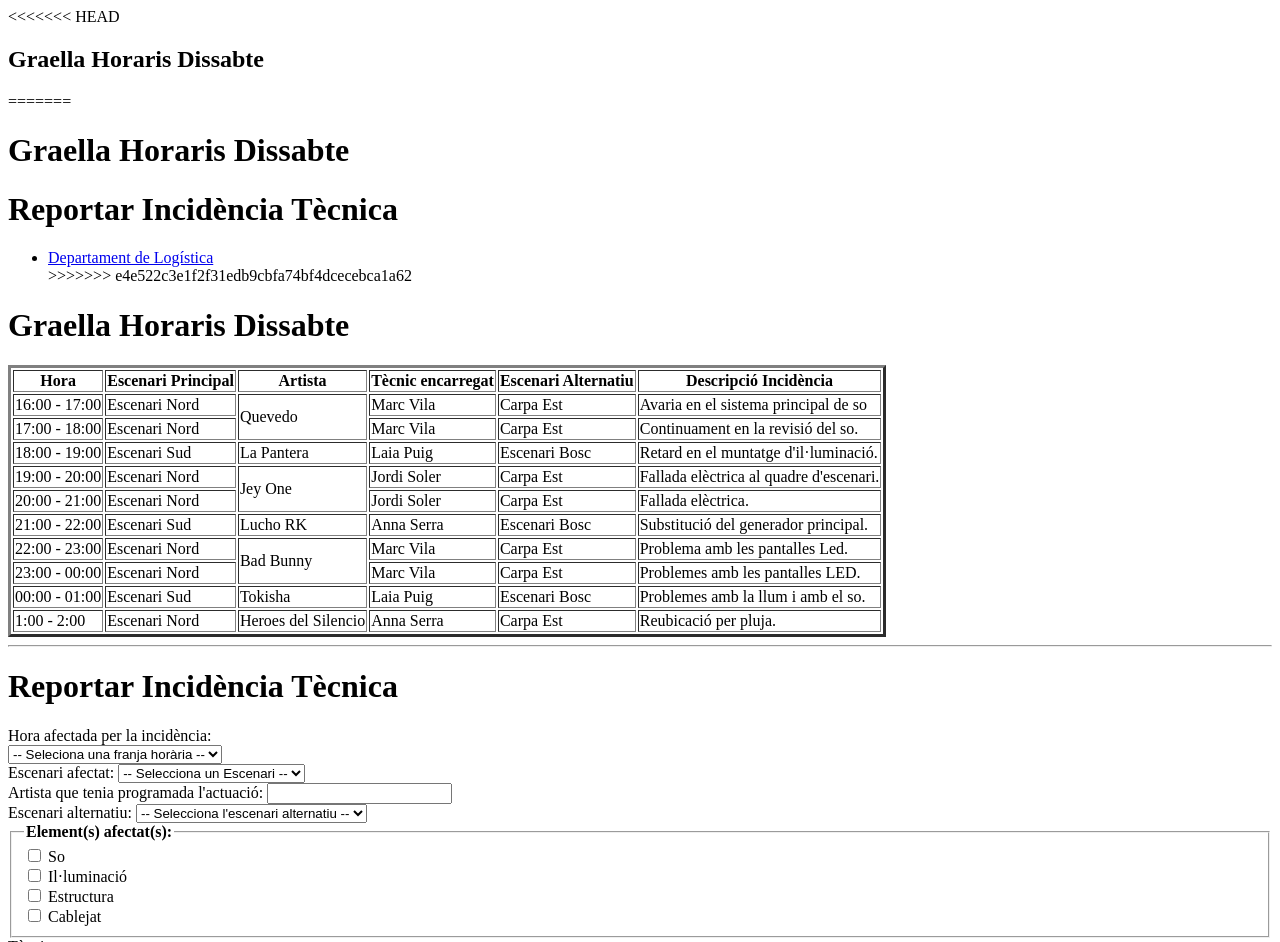
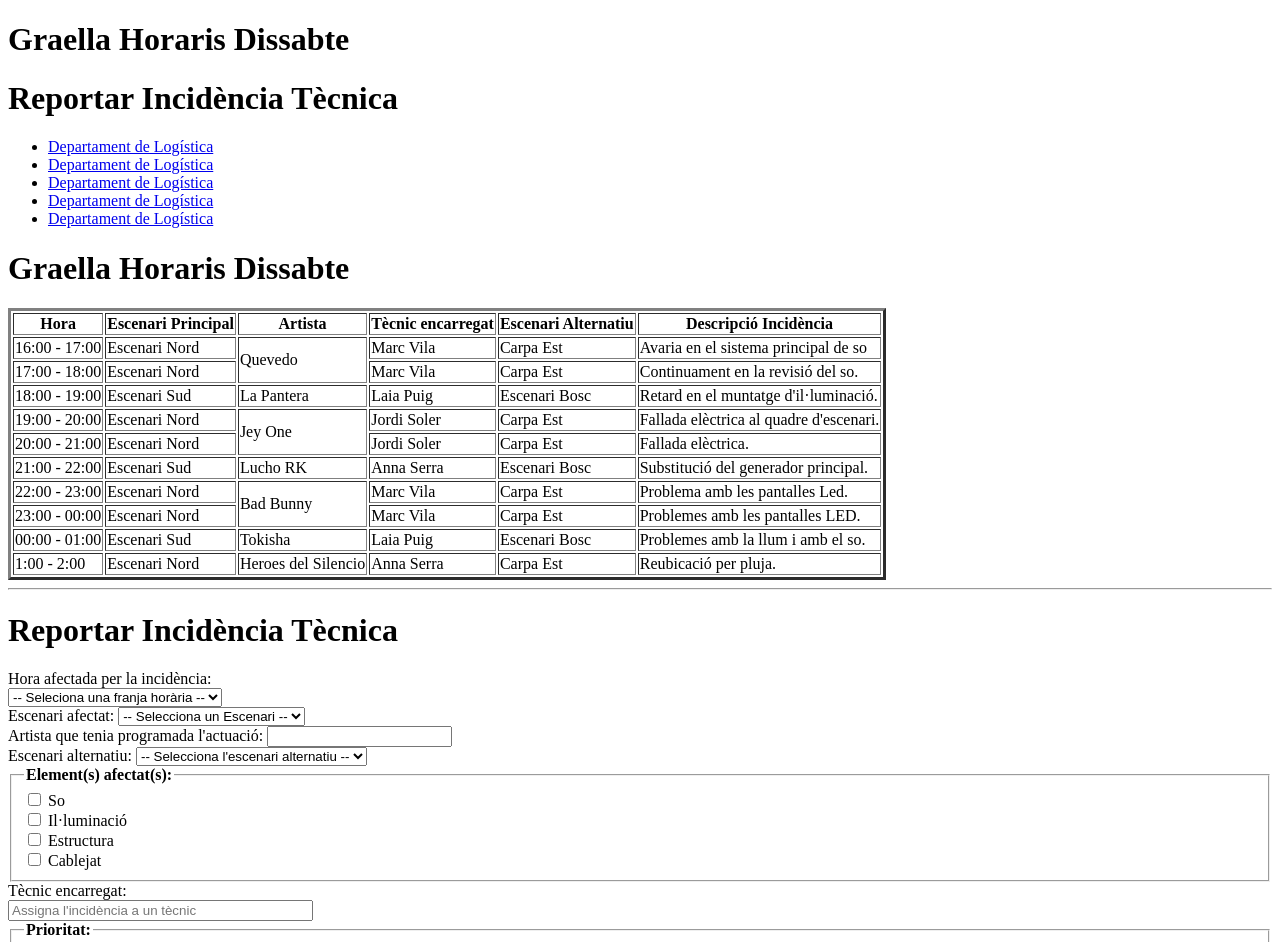
Before and after one commit to VillalobosBrandon-web/Grup6_ASIX-DAW_PJ3_A09_CronosGestioDepartamental, a plain HTML site: page SeccionsRols/CoordinacioEscenaris_AdrianMacias.html in a window 1280 px wide. Shown: the top 942 px of the page. Drawn offline with Linux system fonts and the light colour scheme.

Commit message:
Modificaciones

```diff
--- a/SeccionsRols/CoordinacioEscenaris_AdrianMacias.html
+++ b/SeccionsRols/CoordinacioEscenaris_AdrianMacias.html
@@ -6,10 +6,6 @@
     <title>Document</title>
 </head>
 <body>
-<<<<<<< HEAD
-
-    <h2>Graella Horaris Dissabte</h2>
-=======
 
  <header>
     <h1>Graella Horaris Dissabte</h1>
@@ -19,9 +15,10 @@
   <nav>
    <ul>
     <li><a href="DepartamentLogistica_SergiGarcia.html">Departament de Logística</a></li>
->>>>>>> e4e522c3e1f2f31edb9cbfa74bf4dcecebca1a62
-
-
+    <li><a href="DepartamentLogistica_SergiGarcia.html">Departament de Logística</a></li>
+    <li><a href="DepartamentLogistica_SergiGarcia.html">Departament de Logística</a></li>
+    <li><a href="DepartamentLogistica_SergiGarcia.html">Departament de Logística</a></li>
+    <li><a href="DepartamentLogistica_SergiGarcia.html">Departament de Logística</a></li>
    </ul>
   </nav>
 
```
